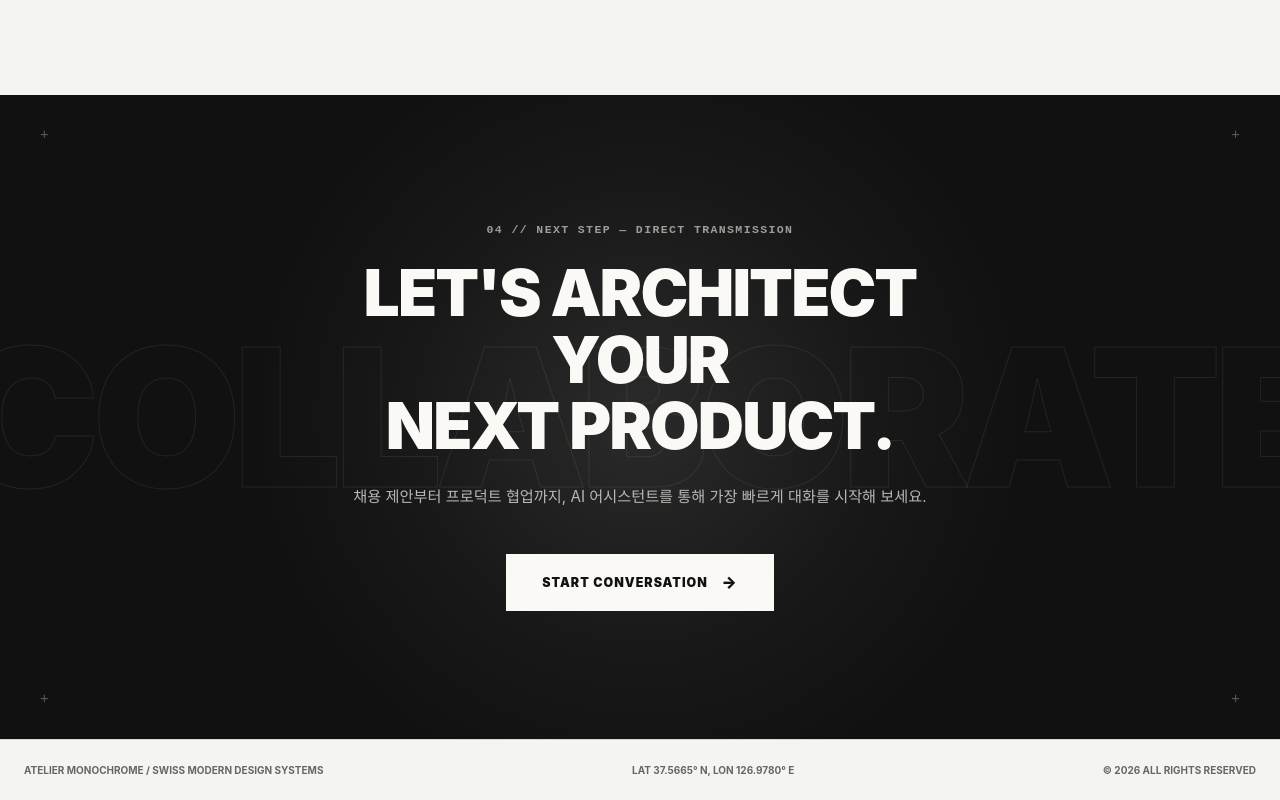
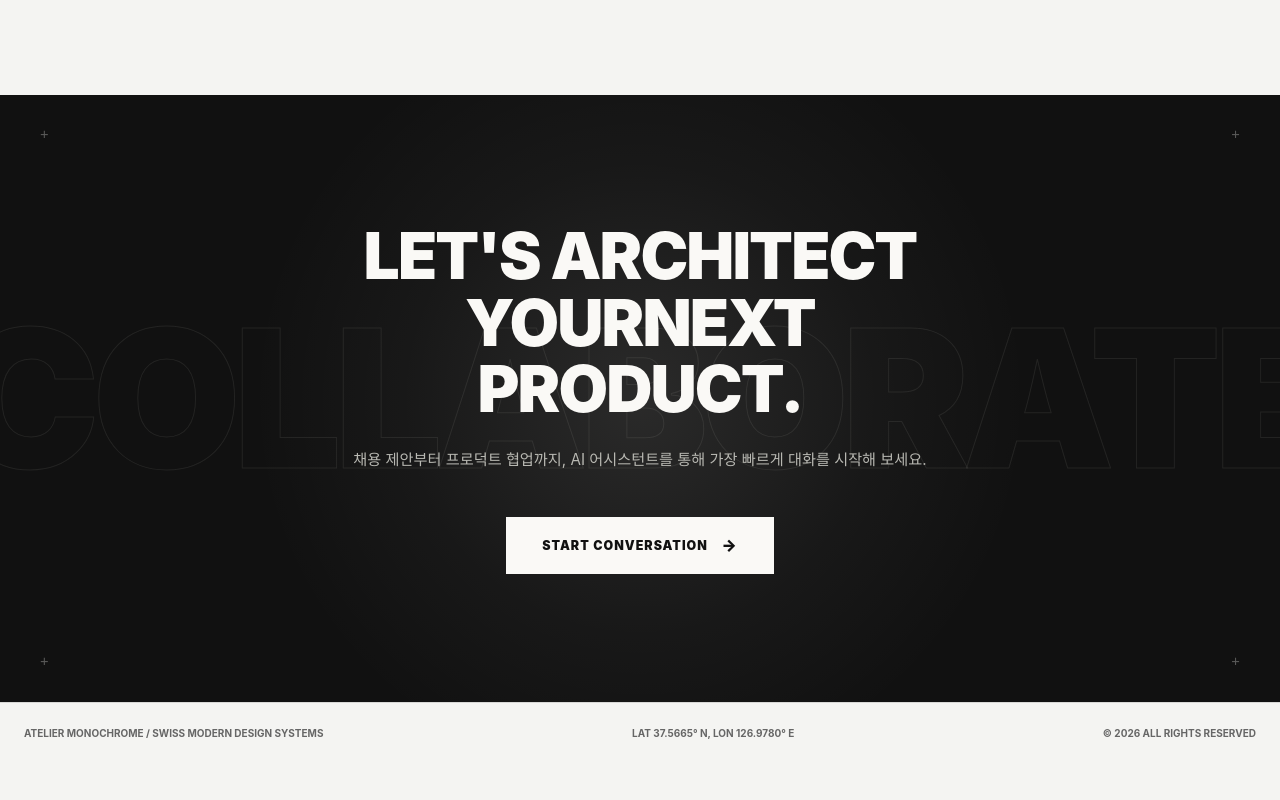
Before and after one commit to bohem026/hellome-feportfolio-, a Next.js app: page / in a window 1280 px wide. Shown: the part 2477-3277 px from the top of the page. After the commit the page ends 3240 px from the top, so only its background shows below. Built offline with nearby package versions, Linux system fonts and the light colour scheme; no server answers; the database is empty.

Commit message:
test: Closing Gateway section prototype [#4]

```diff
--- a/src/app/main/MainPage.tsx
+++ b/src/app/main/MainPage.tsx
@@ -280,13 +280,13 @@ export function MainPage() {
 
         {/* 4. 중앙 정렬 단일 포커스 콘텐츠 & 단일 CTA */}
         <div className="closing-spotlight__inner">
-          <span className="closing-eyebrow">
+          {/* <span className="closing-eyebrow">
             04 // NEXT STEP — DIRECT TRANSMISSION
-          </span>
+          </span> */}
 
           <h2 className="closing-headline">
             LET&apos;S ARCHITECT YOUR
-            <br />
+            {/* <br /> */}
             NEXT PRODUCT.
           </h2>
 
```
